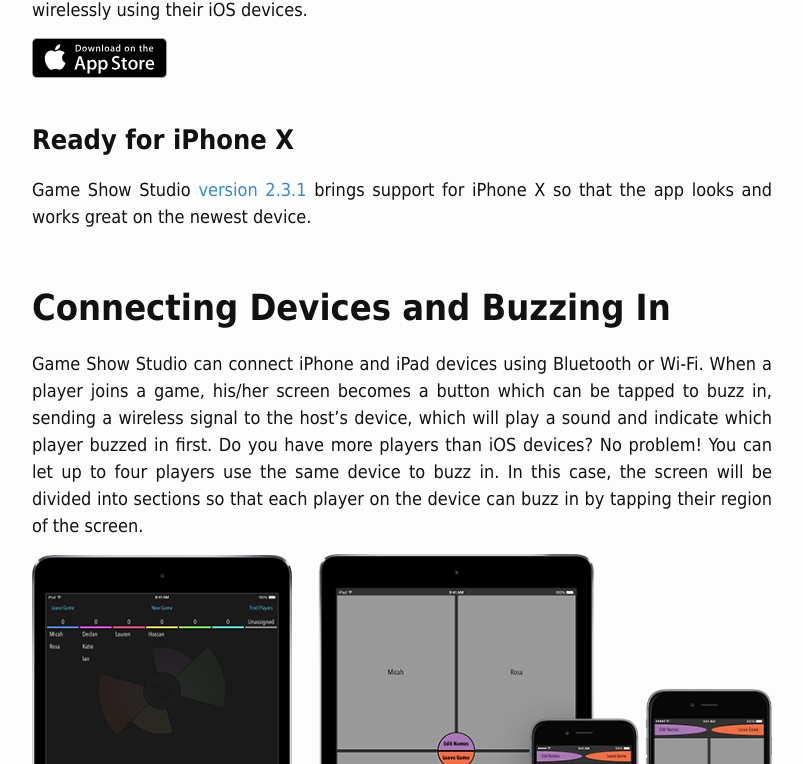
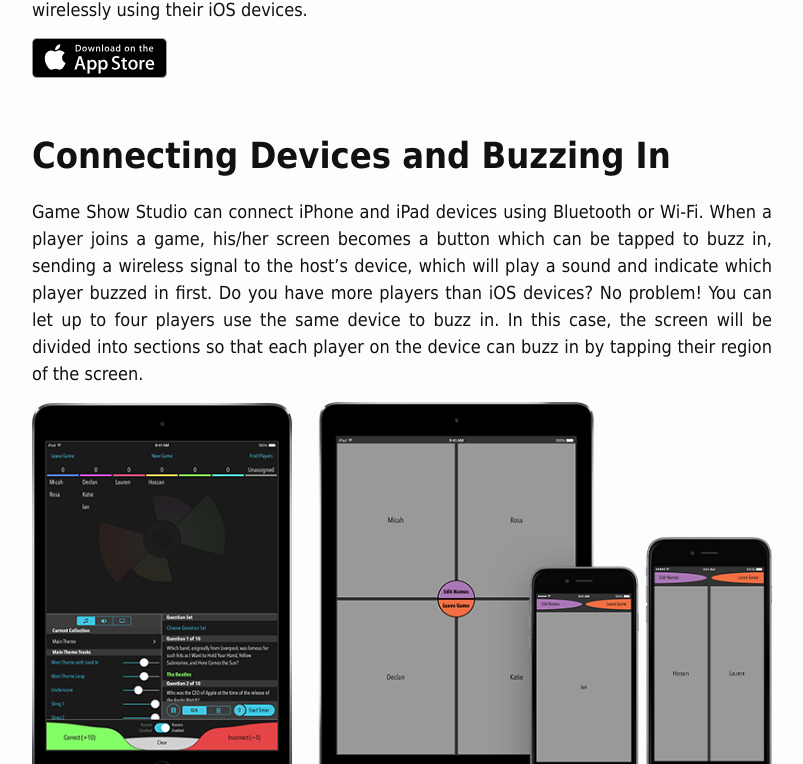
Before and after one commit to gameshowstudio/gameshowstudio.github.io, a Jekyll site: the page built from index.md, in a window 1280 px wide and 900 px high, scrolled down 368 px, cut to the strip 136-900 px from the top of the window. Shown: the whole strip, without its empty margins (238-1041 px from the left). Built offline with Jekyll 4.4.1, drawn with Linux system fonts in a browser that asks for light colours; our own code applies the rules of GitHub Pages for plain Markdown files.

Commit message:
Remove Ready for iPhone X section on home page

```diff
--- a/index.md
+++ b/index.md
@@ -10,10 +10,6 @@
 Game Show Studio lets you host your own trivia game show in your home, classroom, or workplace. It gives you everything you need to put on a stunning and interactive show, including sound effects, graphics that can be displayed on a television, trivia questions, and an easy way for players to buzz in wirelessly using their iOS devices.
 
 [![download on the app store](images/appstorebadge.svg)](https://itunes.apple.com/us/app/game-show-studio/id924249807?ls=1&mt=8)
-
-## Ready for iPhone X
-
-Game Show Studio [version 2.3.1](/updates/#version-231) brings support for iPhone X so that the app looks and works great on the newest device.
 
 # Connecting Devices and Buzzing In
 
```
